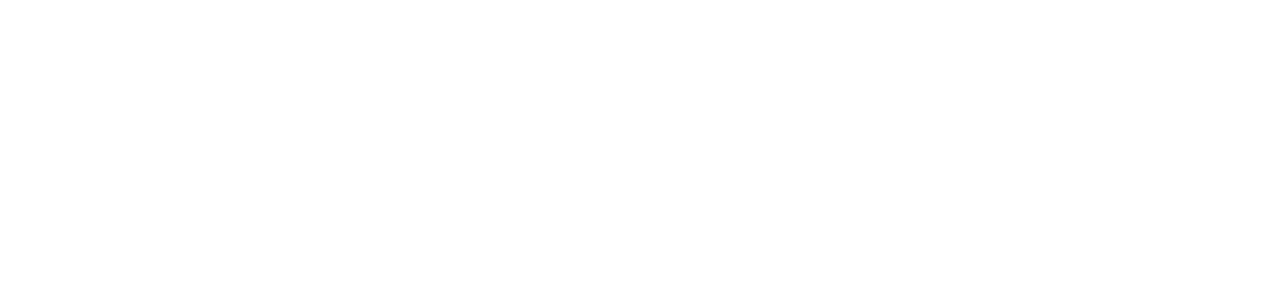
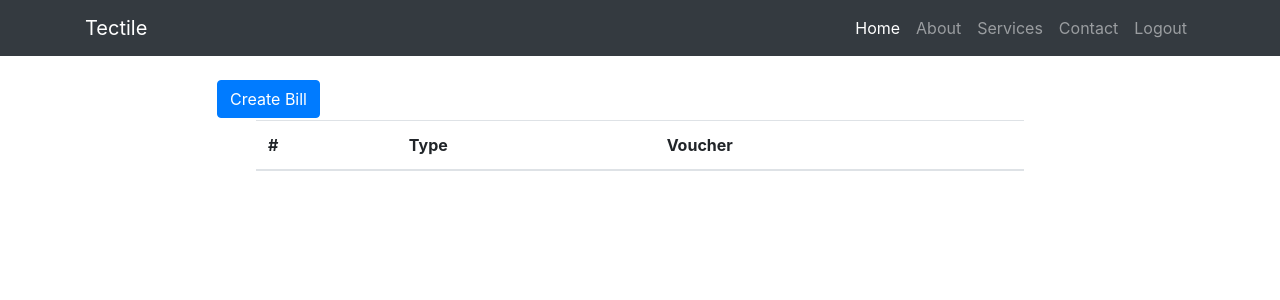
Before and after one commit to utkarshdeep/tectile, an Angular app: page /sales-home in a window 1280 px wide. Before the commit this address led to /. Shown: the top 300 px of the page. Built offline with nearby package versions, Linux system fonts and the light colour scheme.

Commit message:
Data created of bills.

```diff
--- a/src/app/home/home.component.html
+++ b/src/app/home/home.component.html
@@ -82,7 +82,7 @@
             <div class="card-body">
                 <h5 class="card-title"> E-Billing </h5>
                 <p class="card-text"> Easy billing to avoid any human error.</p>
-                <a href="/sales_bill" class="btn btn-primary">Make Bills !</a>
+                <a href="/sales-home" class="btn btn-primary">Make Bills !</a>
             </div>
         </div>
         <div class="card" style="width: 18rem;" id="c7">
--- /dev/null
+++ b/src/app/sales-bill-home/sales-bill-home.component.css
@@ -0,0 +1,14 @@
+#button{
+    position: fixed;
+    top: 10%;
+    right: 75%;
+}
+
+#sales-div{
+    position: fixed;
+    top: 15%;
+    right: 20%;
+    width: 60%;
+    overflow-y: scroll;
+    height:700px;
+}
--- /dev/null
+++ b/src/app/sales-bill-home/sales-bill-home.component.html
@@ -0,0 +1,52 @@
+<nav class="navbar navbar-expand-lg navbar-dark bg-dark fixed-top">
+  <div class="container">
+    <a class="navbar-brand" href="#">Tectile</a>
+    <button class="navbar-toggler" type="button" data-toggle="collapse" data-target="#navbarResponsive" aria-controls="navbarResponsive" aria-expanded="false" aria-label="Toggle navigation">
+      <span class="navbar-toggler-icon"></span>
+    </button>
+    <div class="collapse navbar-collapse" id="navbarResponsive">
+      <ul class="navbar-nav ml-auto">
+        <li class="nav-item active">
+          <a class="nav-link" href="#">Home
+            <span class="sr-only">(current)</span>
+          </a>
+        </li>
+        <li class="nav-item">
+          <a class="nav-link" href="#">About</a>
+        </li>
+        <li class="nav-item">
+          <a class="nav-link" href="#">Services</a>
+        </li>
+        <li class="nav-item">
+          <a class="nav-link" href="#">Contact</a>
+        </li>
+        <li class="nav-item">
+          <a class="nav-link" (click)="logout()" href="#">Logout</a>
+        </li>
+      </ul>
+    </div>
+  </div>
+</nav>
+<div id="button">
+  <button type="button" routerLink="/sales_bill" class="btn btn-primary">Create Bill</button>
+</div>
+
+<div id="sales-div">
+    <table class="table table-striped">
+        <thead>
+        <tr>
+            <th scope="col">#</th>
+            <th scope="col">Type</th>
+            <th scope="col">Voucher</th>
+        </tr>
+        </thead>
+        <tbody>
+        <tr *ngFor="let bill of getBills(); let i = index">
+            <th scope="row">{{i+1}}</th>
+            <td>{{bill.type}}</td>
+            <td>{{bill.voucher}}</td>
+        </tr>
+
+        </tbody>
+    </table>
+</div>
--- /dev/null
+++ b/src/app/sales-bill-home/sales-bill-home.component.ts
@@ -0,0 +1,21 @@
+import { Component, OnInit } from '@angular/core';
+import {SalesbillService} from '../shared/salesbill.service';
+
+@Component({
+  selector: 'app-sales-bill-home',
+  templateUrl: './sales-bill-home.component.html',
+  styleUrls: ['./sales-bill-home.component.css']
+})
+export class SalesBillHomeComponent implements OnInit {
+
+  constructor(private salesBillService: SalesbillService) { }
+
+  getBills() {
+      console.log(this.salesBillService.bills.length);
+      return this.salesBillService.bills;
+  }
+
+  ngOnInit() {
+  }
+
+}
--- a/src/app/shared/salesbill.service.ts
+++ b/src/app/shared/salesbill.service.ts
@@ -6,9 +6,19 @@
 export class SalesbillService {
     constructor(private router: Router) { }
 
+    bills: Array<SalesbillModel> = new Array<SalesbillModel>();
+
 
     createBill(bill: SalesbillModel) {
         bill.type = 'Finish Sales (GST)';
         console.log(bill.type);
+        this.bills.push(bill);
+        console.log('done with it');
+        console.log(this.bills.length);
+        this.router.navigate(['/sales-home']);
+    }
+
+    getAllBills() {
+        return this.bills;
     }
 }
```
Also changed, not shown: src/app/app.module.ts (+5 -2 lines), 1 other file (tests, documents, lock files or other folders).
